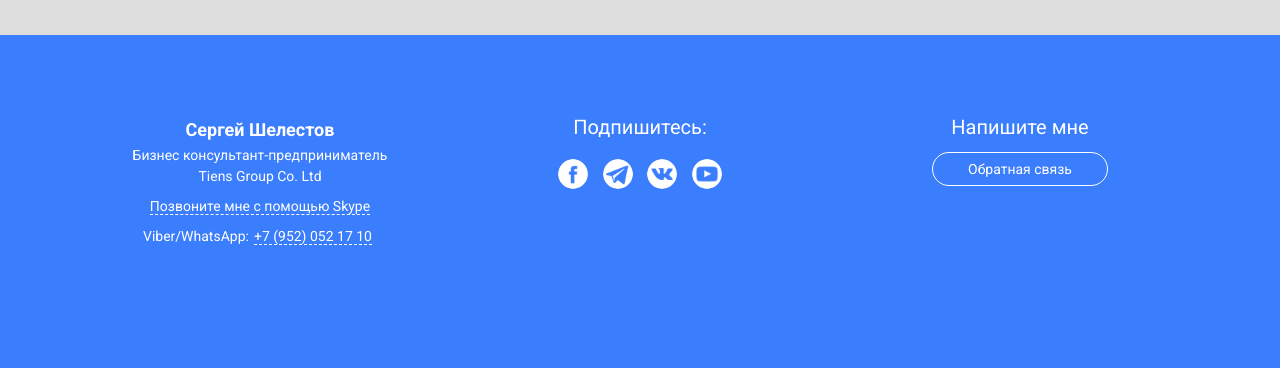
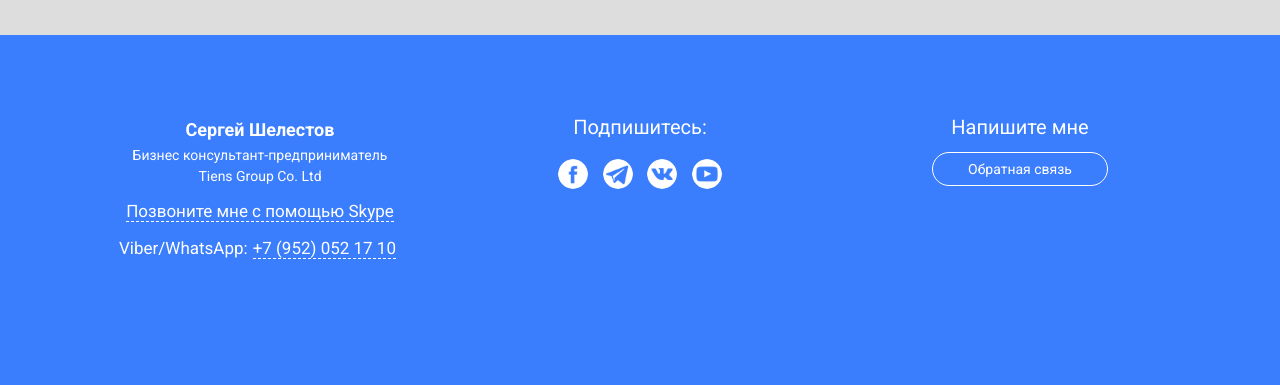
Before and after one commit to tiens-sergey/tiens-sergey.github.io, a PHP site: page / in a window 1280 px wide. Shown: the part 3073-3458 px from the top of the page. Run offline with PHP 8.4, Linux system fonts and the light colour scheme.

Commit message:
initial commit

```diff
--- a/css/style.css
+++ b/css/style.css
@@ -286,7 +286,7 @@ padding-bottom: 110px;
 	}
 
 .contacts{
-	font-size: 14px;
+	font-size: 17px;
 	text-align: center;
 	color: #fff;
 	transition: 0.2s;
```
